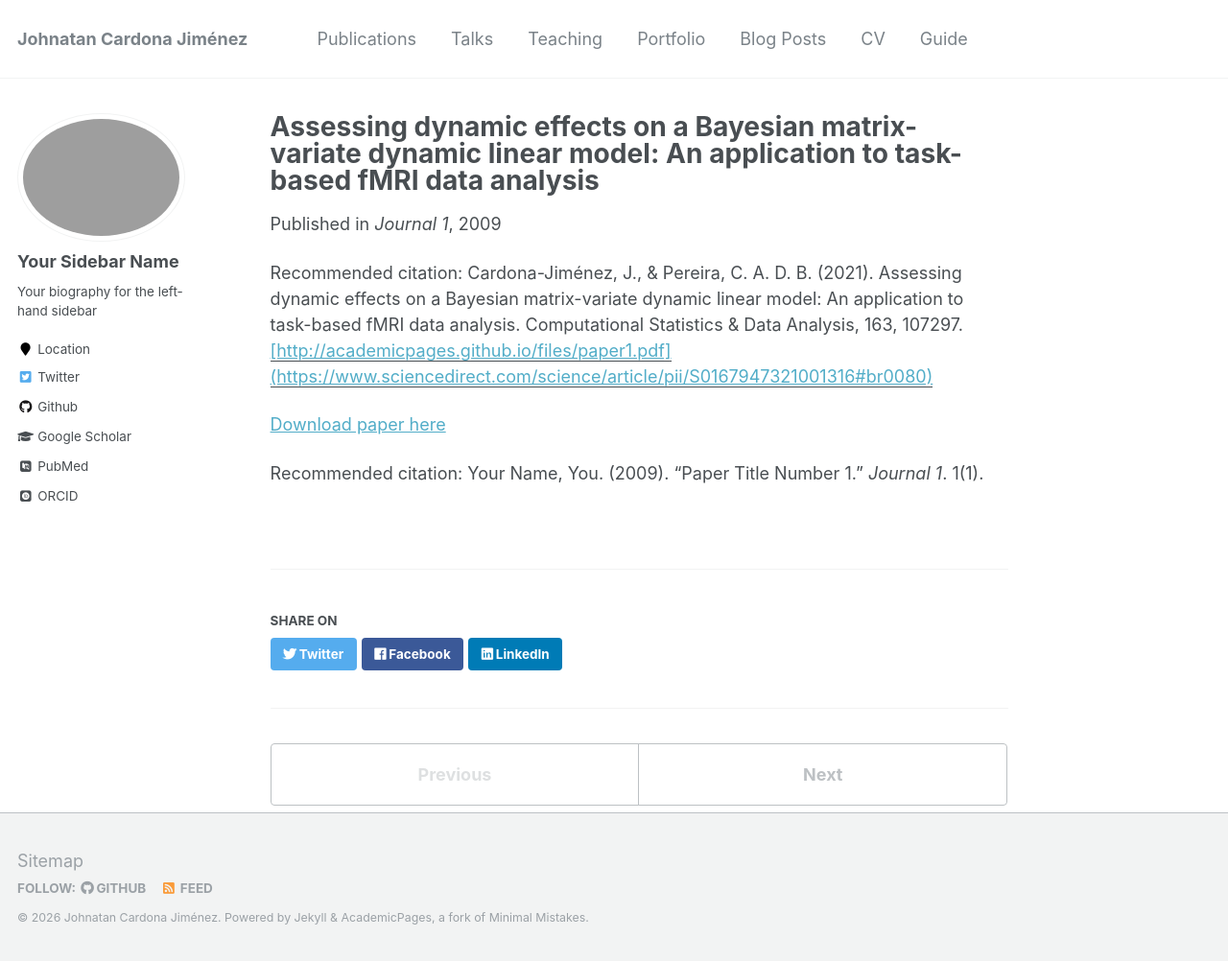
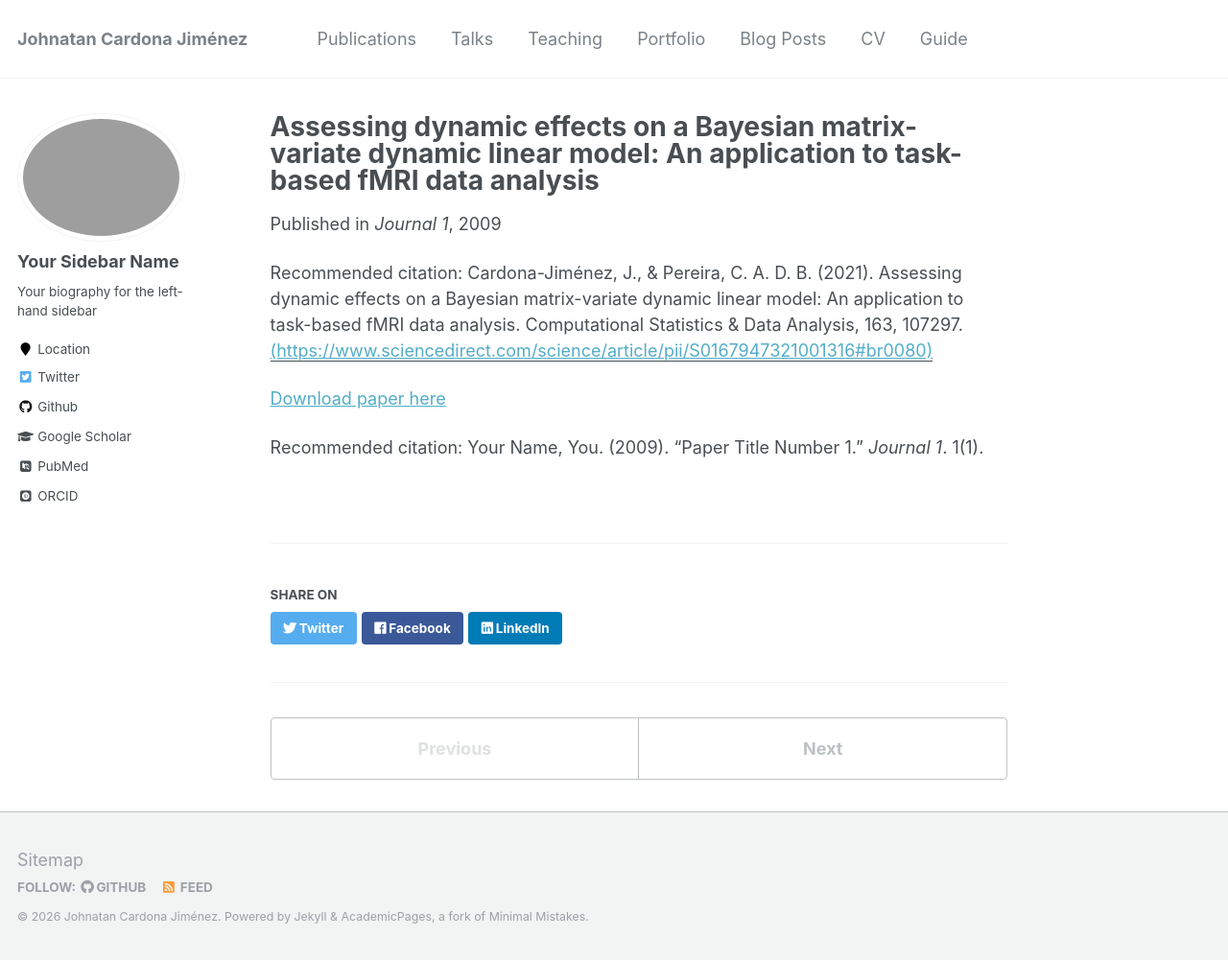
Before and after one commit to JohnatanLAB/JohnatanLAB.github.io, a Jekyll site: the page built from _publications/2009-10-01-paper-title-number-1.md, in a window 1280 px wide and 1002 px high. Shown: the whole window at 96% size. Built offline with Jekyll 4.4.1, drawn with Linux system fonts in a browser that asks for light colours; some web fonts are replaced; part of the change alters nothing that is shown.

Commit message:
Update 2009-10-01-paper-title-number-1.md

```diff
--- a/_publications/2009-10-01-paper-title-number-1.md
+++ b/_publications/2009-10-01-paper-title-number-1.md
@@ -5,7 +5,7 @@ permalink: /publication/2009-10-01-paper-title-number-1
 excerpt: 'This paper is about the number 1. The number 2 is left for future work.'
 date: 2009-10-01
 venue: 'Journal 1'
-paperurl: '[http://academicpages.github.io/files/paper1.pdf](https://www.sciencedirect.com/science/article/pii/S0167947321001316#br0080)'
+paperurl: '(https://www.sciencedirect.com/science/article/pii/S0167947321001316#br0080)'
 citation: 'Cardona-Jiménez, J., & Pereira, C. A. D. B. (2021). Assessing dynamic effects on a Bayesian matrix-variate dynamic linear model: An application to task-based fMRI data analysis. Computational Statistics & Data Analysis, 163, 107297.'
 ---
 
```
